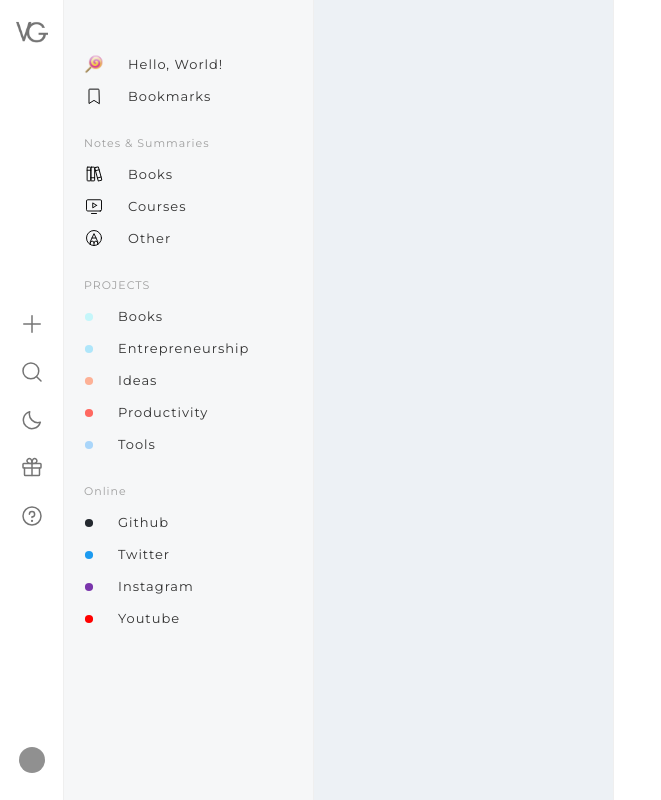
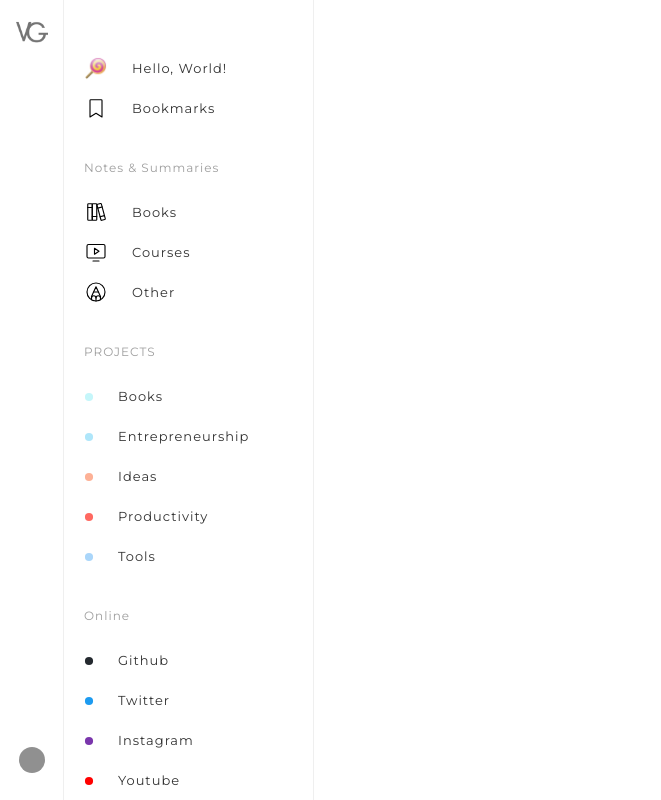
Before and after one commit to pOoOf/blog, a Next.js app: page / in a window 1280 px wide. Shown: the whole page, without its empty margins (0-661 px from the left). Built offline with nearby package versions, Linux system fonts and the light colour scheme.

Commit message:
ui experiments

```diff
--- a/src/components/PrimarySidebar/PrimarySidebar.tsx
+++ b/src/components/PrimarySidebar/PrimarySidebar.tsx
@@ -12,11 +12,8 @@ const PrimarySidebar = () => {
         <div className={styles.logoContainer}>
           <Image src={logoSmall} alt="logo" height={32} width={32} />
         </div>
-        <Hover disabled>
-          <Circle color="#ffffff" size={24} weight="fill" className={styles.icon} />
-        </Hover>
       </div>
-      <div className={styles.mainOptions}>
+      {/* <div className={styles.mainOptions}>
         <Hover>
           <Plus size={24} className={styles.icon} />
         </Hover>
@@ -32,7 +29,7 @@ const PrimarySidebar = () => {
         <Hover>
           <Question size={24} className={styles.icon} />
         </Hover>
-      </div>
+      </div> */}
       <div className={styles.footer}>
         <Hover>
           <Circle color="#333333" size={32} weight="fill" className={styles.icon} />
--- a/src/components/SecondarySidebar/SecondarySidebar.module.css
+++ b/src/components/SecondarySidebar/SecondarySidebar.module.css
@@ -1,6 +1,6 @@
 
 .navList {
-  background-color: #f6f7f8;
+  /* background-color: #f6f7f8; */
   border-right: 1px solid #efefef;
   height: 100%;
   overflow-x: hidden;
@@ -13,7 +13,7 @@
 .navItem {
   display: flex;
   cursor: pointer;
-  padding: 4px 20px;
+  padding: 8px 20px;
   align-items: center;
 }
 
@@ -31,15 +31,15 @@
 }
 
 .navHeading {
-  padding: 24px 22px 8px 20px;
+  padding: 32px 22px 16px 20px;
   display: flex;
   align-items: center;
   justify-content: space-between;
 }
 
 .navHeading span {
-  font-size: 11px;
+  font-size: 12px;
   color: #9e9e9e;
-  line-height: 14px;
+  line-height: 16px;
   letter-spacing: 1px;
 }
--- a/src/components/SecondarySidebar/SecondarySidebar.tsx
+++ b/src/components/SecondarySidebar/SecondarySidebar.tsx
@@ -10,35 +10,35 @@ const SecondarySidebar = () => {
   return (
     <div className={styles.navList}>
       <div className={styles.navItem}>
-        <Image src={lollipop} alt="logo" height={20} width={20} />
+        <Image src={lollipop} alt="logo" height={24} width={24} />
         <span>Hello, World!</span>
       </div>
       <div className={styles.navItem}>
-        <BookmarkSimple size={20} weight="light" />
+        <BookmarkSimple size={24} weight="light" />
         <span>Bookmarks</span>
       </div>
       <div className={styles.navHeading}>
         <span>Notes & Summaries</span>
         {/* <Hover size="small">
-          <Gear size={20} weight="light" />
+          <Gear size={24} weight="light" />
         </Hover> */}
       </div>
       <div className={styles.navItem}>
-        <Books size={20} weight="light" />
+        <Books size={24} weight="light" />
         <span>Books</span>
       </div>
       <div className={styles.navItem}>
-        <MonitorPlay size={20} weight="light" />
+        <MonitorPlay size={24} weight="light" />
         <span>Courses</span>
       </div>
       <div className={styles.navItem}>
-        <PencilCircle size={20} weight="light" />
+        <PencilCircle size={24} weight="light" />
         <span>Other</span>
       </div>
       <div className={styles.navHeading}>
         <span>PROJECTS</span>
         {/* <Hover size="small">
-          <Gear size={20} weight="light" />
+          <Gear size={24} weight="light" />
         </Hover> */}
       </div>
       <div className={cx(styles.navItem, styles.lightText)}>
--- a/src/pages/index.tsx
+++ b/src/pages/index.tsx
@@ -20,7 +20,7 @@ const Home: NextPage = () => {
           <PrimarySidebar />
           <SecondarySidebar />
         </div>
-        <div className={styles.subContent}></div>
+        {/* <div className={styles.subContent}></div> */}
         <div className={styles.content}></div>
       </div>
     </div>
```
